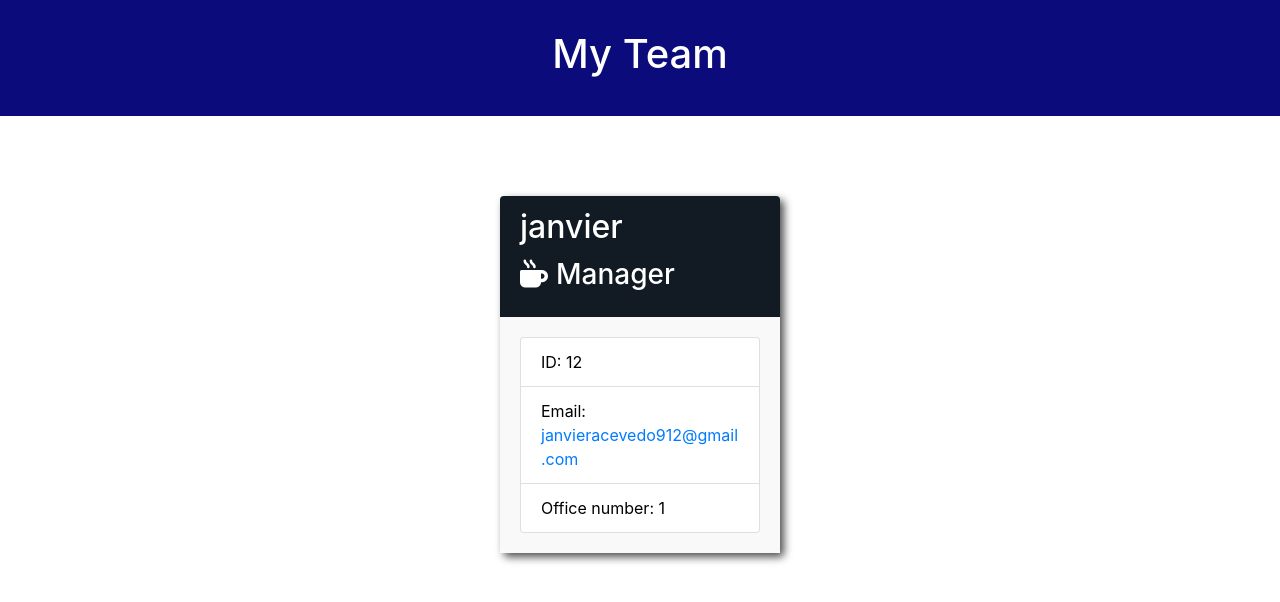
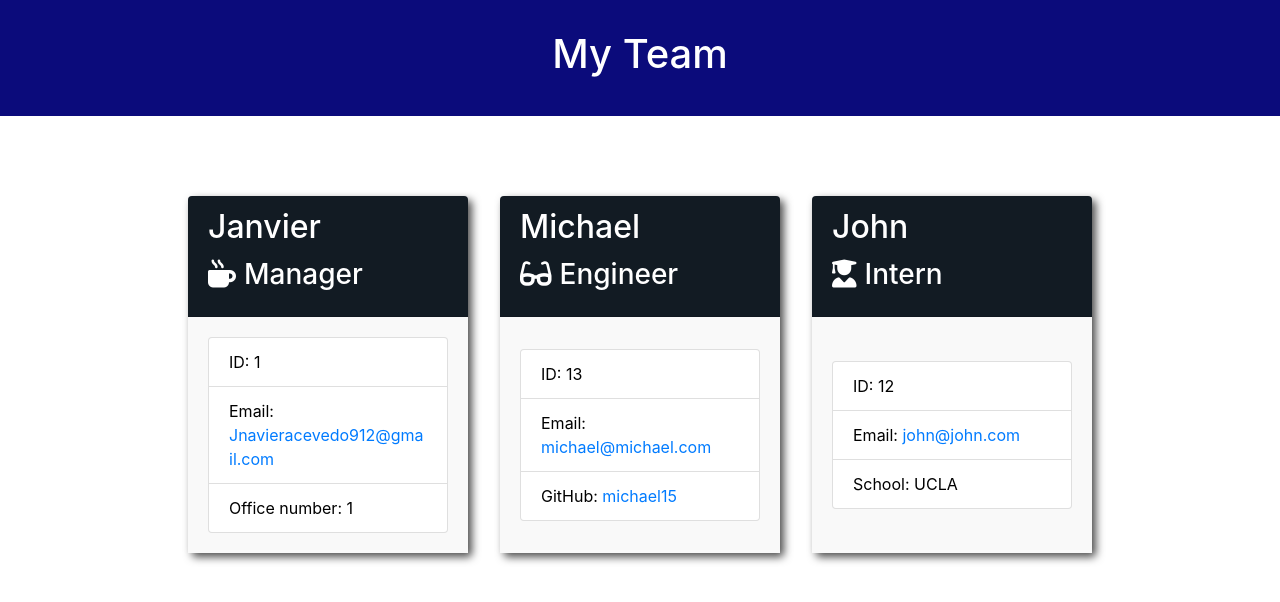
Before and after one commit to JanvierB1/Team-Role-Organizer, a website: page output/index.html in a window 1280 px wide. Drawn offline with nearby package versions, Linux system fonts and the light colour scheme.

Commit message:
wrote ReadMe

```diff
--- a/output/index.html
+++ b/output/index.html
@@ -25,17 +25,45 @@
 
           <div class="card employee-card">
           <div class="card-header">
-              <h2 class="card-title">janvier</h2>
+              <h2 class="card-title">Janvier</h2>
               <h3 class="card-title"><i class="fas fa-mug-hot mr-2"></i>Manager</h3>
           </div>
           <div class="card-body">
               <ul class="list-group">
-                  <li class="list-group-item">ID: 12</li>
-                  <li class="list-group-item">Email: <a href="mailto:janvieracevedo912@gmail.com">janvieracevedo912@gmail.com</a></li>
+                  <li class="list-group-item">ID: 1</li>
+                  <li class="list-group-item">Email: <a href="mailto:Jnavieracevedo912@gmail.com">Jnavieracevedo912@gmail.com</a></li>
                   <li class="list-group-item">Office number: 1</li>
               </ul>
           </div>
       </div>
+
+          <div class="card employee-card">
+      <div class="card-header">
+          <h2 class="card-title">Michael</h2>
+          <h3 class="card-title"><i class="fas fa-glasses mr-2"></i>Engineer</h3>
+      </div>
+      <div class="card-body">
+          <ul class="list-group">
+              <li class="list-group-item">ID: 13</li>
+              <li class="list-group-item">Email: <a href="mailto:michael@michael.com">michael@michael.com</a></li>
+              <li class="list-group-item">GitHub: <a href="https://github.com/michael15" target="_blank" rel="noopener noreferrer">michael15</a></li>
+          </ul>
+      </div>
+  </div>
+
+          <div class="card employee-card">
+      <div class="card-header">
+          <h2 class="card-title">John</h2>
+          <h3 class="card-title"><i class="fas fa-user-graduate mr-2"></i>Intern</h3>
+      </div>
+      <div class="card-body">
+          <ul class="list-group">
+              <li class="list-group-item">ID: 12</li>
+              <li class="list-group-item">Email: <a href="mailto:john@john.com">john@john.com</a></li>
+              <li class="list-group-item">School: UCLA</li>
+          </ul>
+      </div>
+  </div>
 
               </div>
           </div>
```
Also changed, not shown: README.md.
